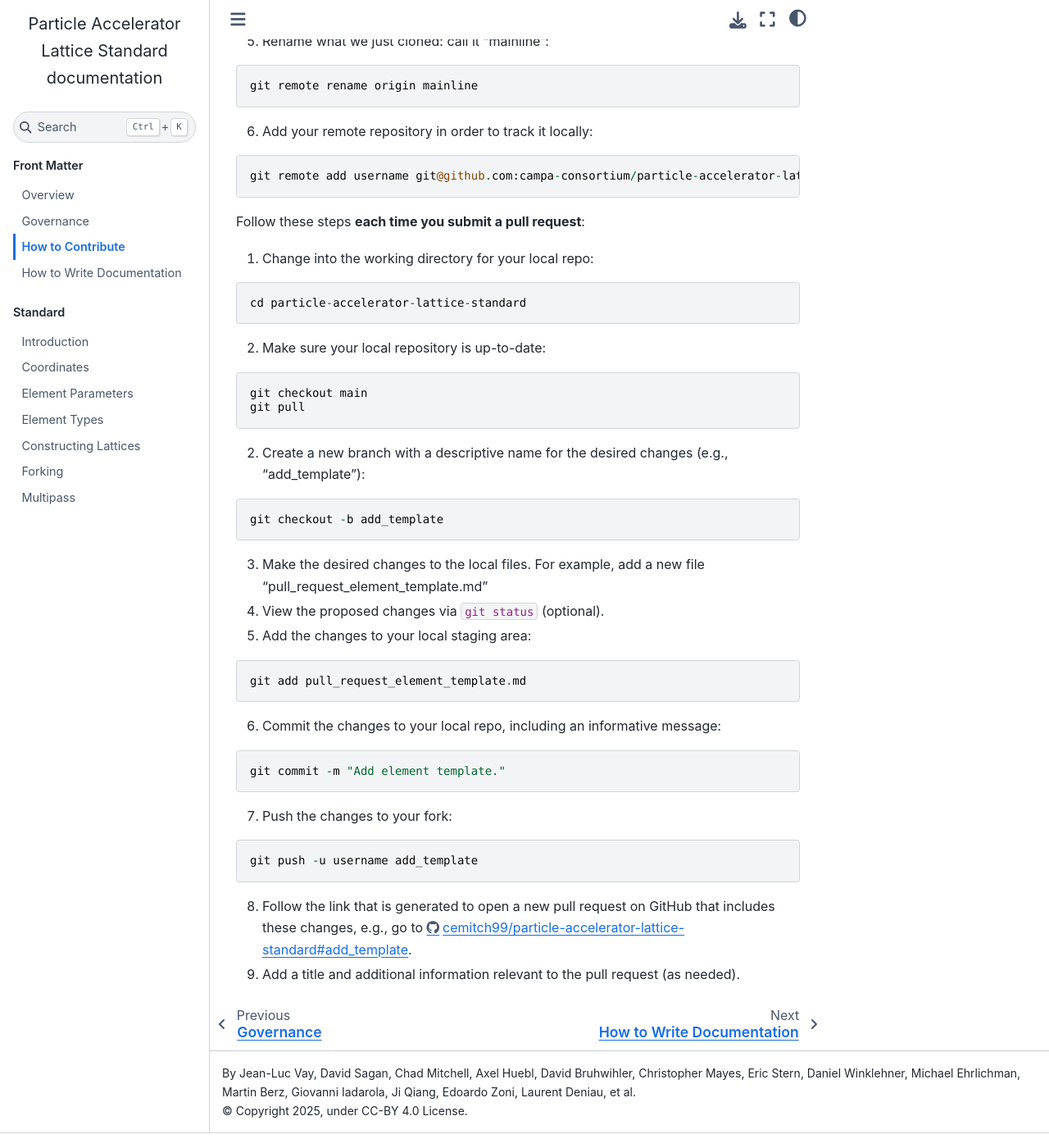
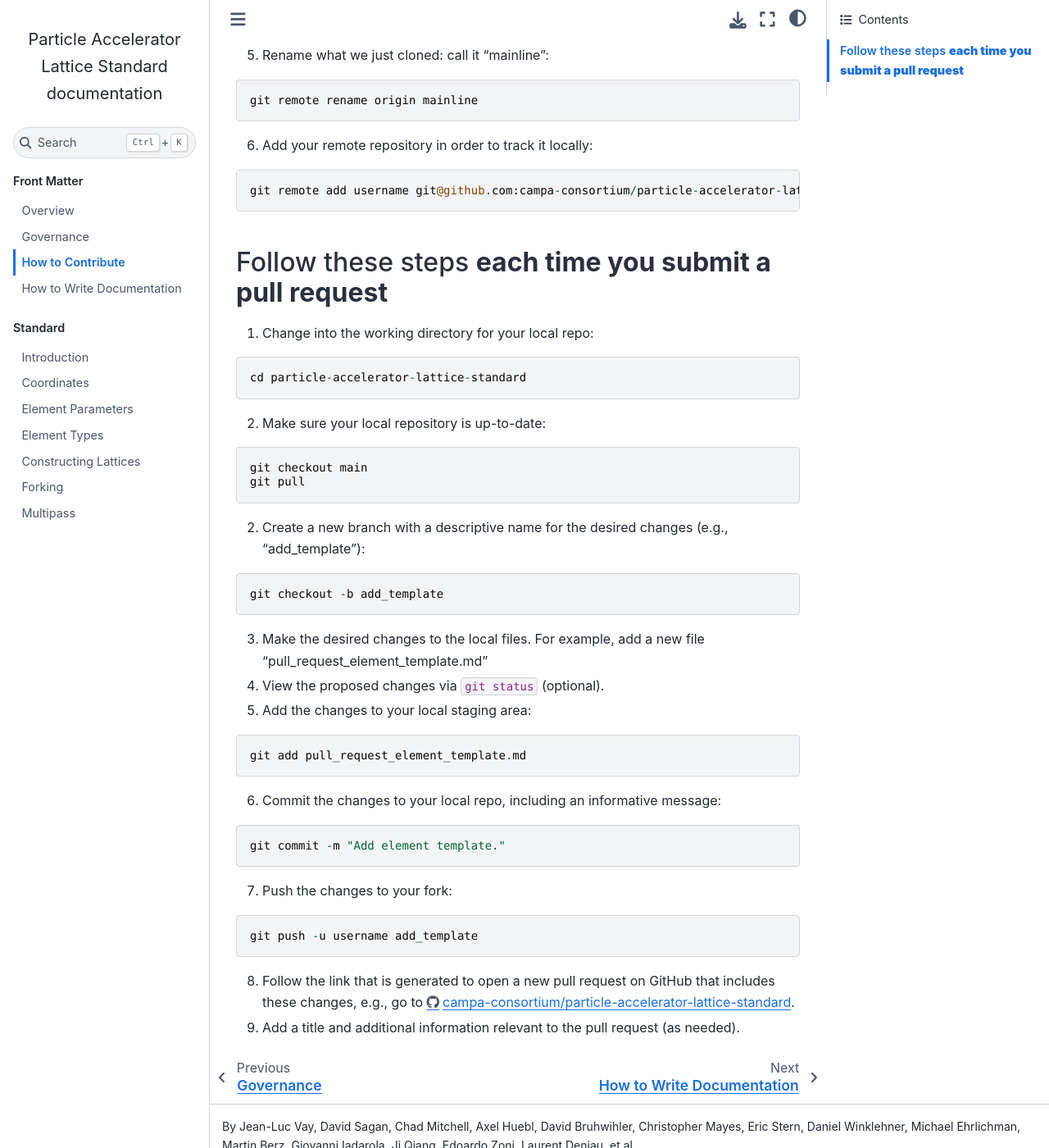
Before and after one commit to campa-consortium/lattice-standard, a Sphinx documentation site: the page built from source/contributing.md, in a window 1280 px wide and 1400 px high, scrolled down 506 px. Shown: the whole window at 82% size. Built offline with Sphinx 7.4.7 and the Sphinx Book theme 1.1.4, drawn with Linux system fonts in a browser that asks for light colours.

Commit message:
Update Contrib Guidance
- fix missing `cd`
- use sub-titles to avoid confusion with numbers
- change PR link

````diff
--- a/source/contributing.md
+++ b/source/contributing.md
@@ -13,6 +13,7 @@ The simpler option `Code` > `HTTPS` can be used if the user just want to look at
 5. On your local machine, from the terminal, clone the main repository:
 ```
 git clone git@github.com:campa-consortium/particle-accelerator-lattice-standard.git
+cd particle-accelerator-lattice-standard
 ```
 
 5. Rename what we just cloned:  call it "mainline":
@@ -25,7 +26,8 @@ git remote rename origin mainline
 git remote add username git@github.com:campa-consortium/particle-accelerator-lattice-standard.git
 ```
 
-Follow these steps **each time you submit a pull request**:
+## Follow these steps **each time you submit a pull request**
+
 1. Change into the working directory for your local repo:
 ```
 cd particle-accelerator-lattice-standard
@@ -62,6 +64,6 @@ git commit -m "Add element template."
 git push -u username add_template
 ```
 
-8. Follow the link that is generated to open a new pull request on GitHub that includes these changes, e.g., go to [https://github.com/cemitch99/particle-accelerator-lattice-standard/pull/new/add_template](https://github.com/cemitch99/particle-accelerator-lattice-standard/pull/new/add_template).
+8. Follow the link that is generated to open a new pull request on GitHub that includes these changes, e.g., go to [https://github.com/campa-consortium/particle-accelerator-lattice-standard/compare](https://github.com/campa-consortium/particle-accelerator-lattice-standard/compare).
 
 9. Add a title and additional information relevant to the pull request (as needed).
````
